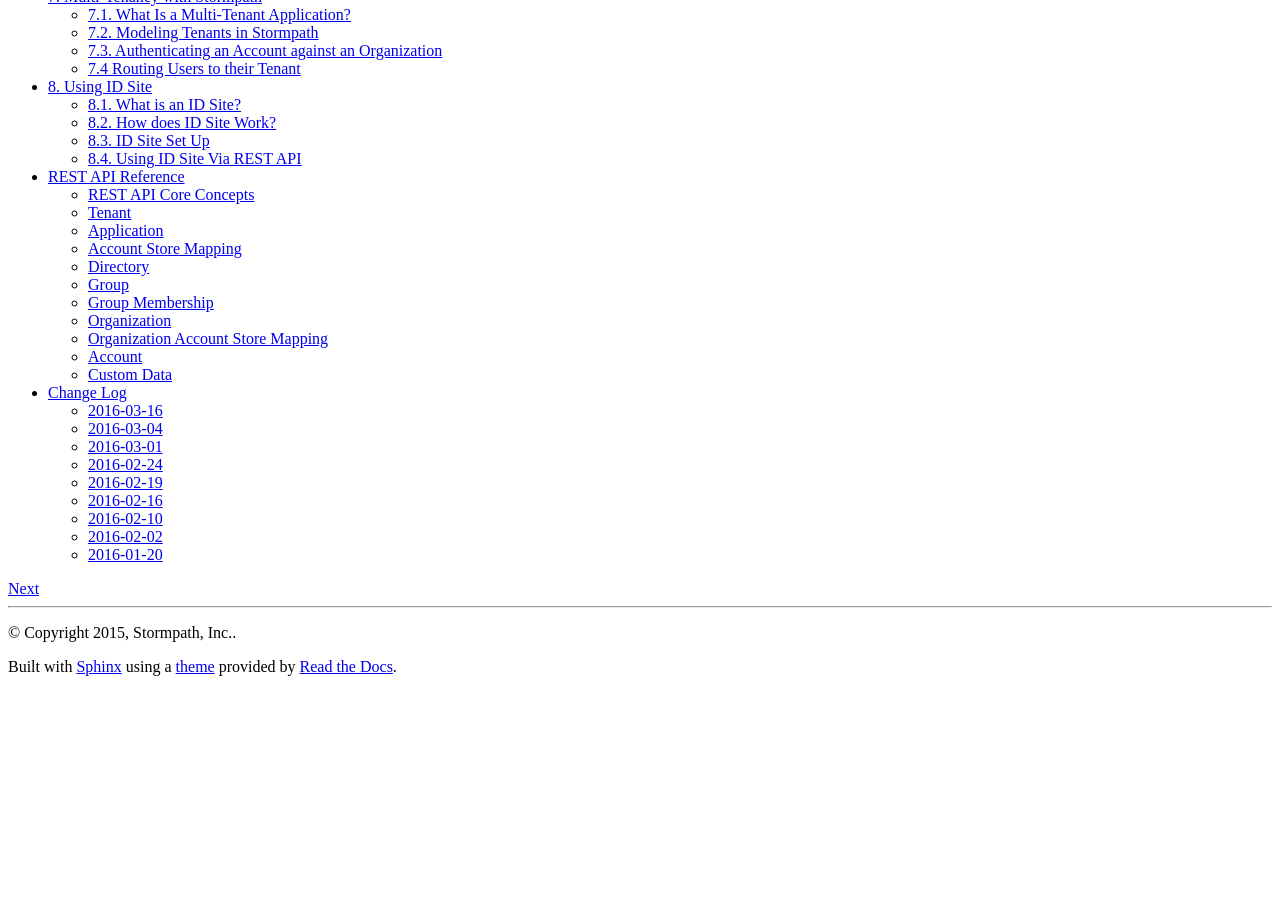
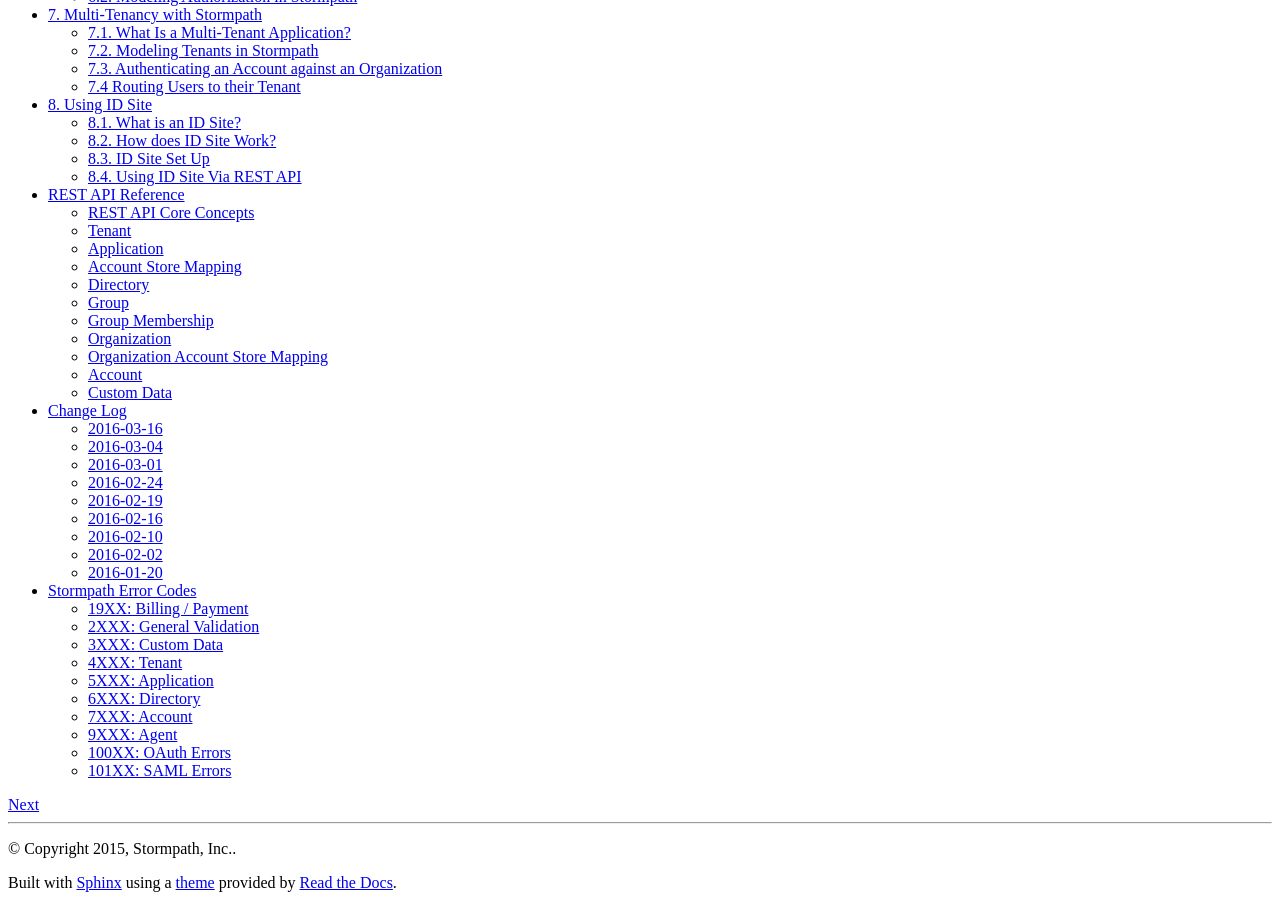
Before and after one commit to stormpath/stormpath-documentation, a Sphinx documentation site: the page built from source/index.rst, in a window 1280 px wide and 900 px high, scrolled down 974 px. Built offline with Sphinx 7.4.7 and the Read the Docs theme 2.0.0, drawn with Linux system fonts in a browser that asks for light colours; before the commit the page ends 1658 px from its top, so only the background shows below that; some of the changed lines change nothing that is shown; some of the changed text lies outside the part shown.

Commit message:
Added error page

```diff
--- /dev/null
+++ b/source/errors.rst
@@ -0,0 +1,194 @@
+.. _errors:
+
+*********************
+Stormpath Error Codes
+*********************
+
+19XX: Billing / Payment
+=======================
+
+1902: Application limit reached. Please add more Applications in the Admin Console.
+
+2XXX: General Validation
+========================
+
+2000: The property value is required; it cannot be null, empty, or blank.
+
+2001: The property value must be unique.
+
+2002: The property value is invalid. This is a generic property invalid error. For example, supplying a fraction of 15/0 – cannot divide by zero. Only use this code if a more accurate status code is not available. For example, an email without an ‘@’ should return error code 2006, not 2002.
+
+2003: The property value is unsupported. For example, enum ‘enabled’ or ‘disabled’ is expected, but the value passed was ‘foo’.
+
+2004: The property value is an invalid type. For example, specifying a string when a number is required.
+
+2005: The property value uses an invalid character encoding.
+
+2006: The property value format is invalid. For example, specifying the “12/15/2012” date format when “2012-12-15” is expected.
+
+2007: The property value minimum length is not satisfied.
+
+2008: The property value maximum length is not satisfied.
+
+2009: The property minimum value is not satisfied.
+
+2010: The property maximum value is exceeded.
+
+2011: The property minimum date/time is not satisfied.
+
+2012: The property maximum date/time is exceeded.
+
+2013: The property value is not within range.
+
+2014: The property value is an invalid reference. For example, linking to an object that is not allowed to be linked to a ‘constraint violation’.
+
+2015: Unknown property. For example, trying to set a ‘srname’ property instead of ‘surname’.
+
+2016: Property value does not match a known resource.
+
+2100: Malformed query. One or more query criteria parameters was not specified correctly.
+
+2101: The supplied query parameter must have a corresponding value.
+
+2102: The supplied query parameter may only have a single value and the parameter cannot be specified more than once.
+
+2103: The supplied query parameter value is invalid or an expected type.
+
+2104: The orderBy query parameter value contains an invalid order statement.
+
+2105: Unsupported Query Property: specifying a property not recognized as queryable.
+
+2106: Unsupported Order Property: specifying a property for sort order when the property cannot be used for sort ordering.
+
+2107: Unsupported Expand Property: specifying a property for expansion when the property is not expandable.
+
+3XXX: Custom Data
+=================
+
+3000: Property names cannot be null, empty or blank.
+
+3001: Property name is invalid. Property names cannot exceed 255 characters.
+
+3002: Property name is invalid. Property names may contain only alphanumeric characters, underscores, or dashes, but cannot start with a dash.
+
+3003: Property names may not equal any of the following reserved names: ‘href’, 'createdAt’, 'modifiedAt’, ‘meta’, ‘spMeta’, ‘spmeta’, ‘ionmeta’, or ‘ionMeta’.
+
+3004: Property value exceeded maximum size. The value exceeds the maximum storage size limit of 10 MB per customData resource.
+
+4XXX: Tenant
+============
+
+4001: Your Stormpath Tenant owner Account cannot be deleted.
+
+4002: Your Stormpath Tenant owner account’s status cannot be modified.
+
+5XXX: Application
+=================
+
+5010: The specified Directory name is already in use by another Directory and cannot be used to auto-create a Directory for the new application. Please choose a different Directory name for the auto-created Directory.
+
+5100: The Account storage location is unspecified.
+
+5101: The Account storage location is disabled.
+
+5102: The Group storage location is unspecified.
+
+5103: This application’s default storage location for new Groups is disabled. New Groups cannot be added to disabled directories.
+
+5104: The specified Account store is already mapped to that Application. Please choose another Group or Directory.
+
+5106: The specified Directory Account store is a read-only mirror of an externally managed Directory. It cannot be used to directly store new accounts.
+
+5108: The specified Group Account store is a read-only mirror of an externally managed Group. It cannot be used to directly store new accounts.
+
+5110: The specified Directory Account store is a read-only mirror of an externally managed Directory. It cannot be used to directly store new Groups.
+
+5112: Specifying a Group as a defaultGroupStore is not currently supported.
+
+5114: The specified Account store reference is invalid.
+
+6XXX: Directory
+===============
+
+6100: The Directory does not allow creation of new accounts or Groups.
+
+6101: The account’s Directory is not enabled for the verification email workflow.
+
+6201: This Directory cannot be converted to an external provider Directory.
+
+6202: The Directory cannot be updated to reflect a different identity provider. Please create a new Directory instead.
+
+7XXX: Account
+=============
+
+7100: Login attempt failed because the specified password is incorrect.
+
+7101: Login attempt failed because the Account is disabled.
+
+7102: Login attempt failed because the Account is not verified.
+
+7103: Login attempt failed because the Account is locked.
+
+7104: Login attempt failed because there is no Account in the Application’s associated Account Stores with the specified username or email.
+
+7200: Stormpath was not able to complete the request to Facebook or Google: this can be caused by either a bad Facebook or Google Directory configuration, or the provided Account credentials are not valid.
+
+7201: Stormpath is unable to create or update the Account because the Facebook or Google response did not contain the required property.
+
+7202: This property is a read-only property on a externally managed Directory account, it cannot be modified.
+
+9XXX: Agent
+===========
+
+9000: Stormpath, while acting as a gateway/proxy to your Directory service, was not able to reach the Stormpath Directory Agent that communicates with your Directory Server. Please ensure that your Directory’s Stormpath Agent is online and successfully communicating with Stormpath.
+
+9001: Stormpath, while acting as a gateway/proxy to your Directory service, was not able to reach your Directory Server. Please ensure that the Stormpath Agent is configured correctly and successfully communicating with your Directory Server.
+
+9002: Stormpath, while acting as a gateway/proxy to your Directory service, did not receive a timely response from the Stormpath Directory Agent that communicates with your Directory Server. Please ensure that your Directory’s Stormpath Agent is online and successfully communicating with Stormpath.
+
+9003: Stormpath, while acting as a gateway/proxy to your Directory server, did not receive a timely response from the Directory Server. Please ensure that your Directory’s Stormpath Agent is configured correctly and successfully communicating with your Directory Server.
+
+9004: Stormpath, while acting as a gateway/proxy to your Directory service, received an invalid response from the Stormpath Directory Agent. Please ensure you are running the latest stable version of the Stormpath Directory Agent for your Directory Server.
+
+9005: Stormpath, while acting as a gateway/proxy to your Directory service, received an invalid response from your Directory Server. Please ensure that you are using a supported Directory service version and that the Stormpath Directory Agent is configured correctly to communicate with that Directory Server.
+
+9006: Stormpath, while acting as a gateway/proxy to your Active Directory server, encountered a referral error while communicating with the AD server. Potential solutions are to ensure that your AD server’s DNS settings are correctly configured or to log in to the Stormpath UI Console and change your AD server’s Stormpath Agent configuration to ‘Ignore Referral Issues’.
+
+100XX: OAuth Errors
+===================
+
+10010: Token is no longer valid because the Account is not enabled.
+
+10011: Token is no longer valid because it has expired.
+
+10012: Token is invalid because the issued at time (iat) is after the current time.
+
+10013: Token does not exist. This can occur if the token has been manually deleted, or if the token has expired and removed by Stormpath.
+
+10014: Token is invalid because the issuer of the token does not match the Application validating the token.
+
+10015: Token is no longer valid because the application that issued the token is not enabled.
+
+10016: Token is no longer valid because the Account is not in an Account store assigned to the application that issued the token.
+
+10017: Token is invalid because verifying the signature of a JWT failed.
+
+101XX: SAML Errors
+==================
+
+10100: The SAML Response object is malformed or cannot be used by Stormpath. Please contact us at support@stormpath.com to help troubleshoot this problem.
+
+10101: The SAML Response has an invalid signature and cannot be trusted. Please contact us at support@stormpath.com to help troubleshoot this problem.
+
+10102: Authentication failed at the SAML Identity Provider, please check the SAML Identity Provider logs for more information.
+
+110XX: Token Errors
+11001: Token is invalid because the specified organization name key does not exist in your Stormpath Tenant.
+
+11002: Token is invalid because the specified organization is disabled.
+
+11003: Token is invalid because the specified organization reference is not one of the application’s assigned Account stores.
+
+11004: Token is invalid because the a required claim value cannot be null or empty.
+
+11005: Token is invalid because the a token with the same identifier (jti) has been already used.
--- a/source/index.rst
+++ b/source/index.rst
@@ -21,3 +21,4 @@
    idsite
    reference
    changelog
+   errors
```
